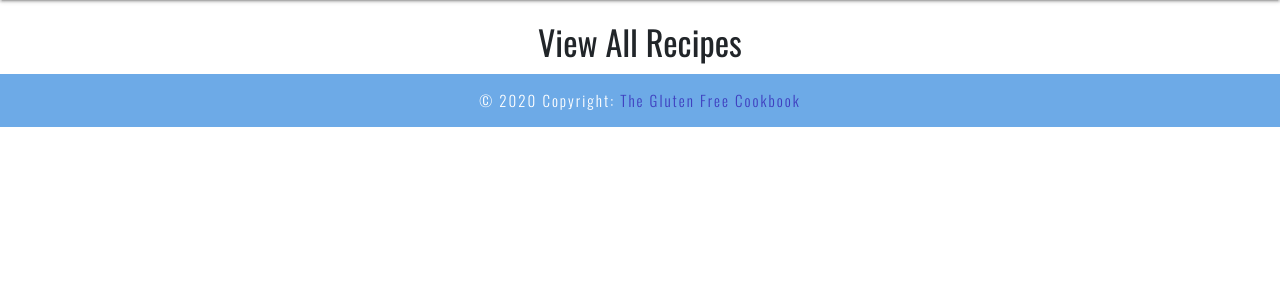
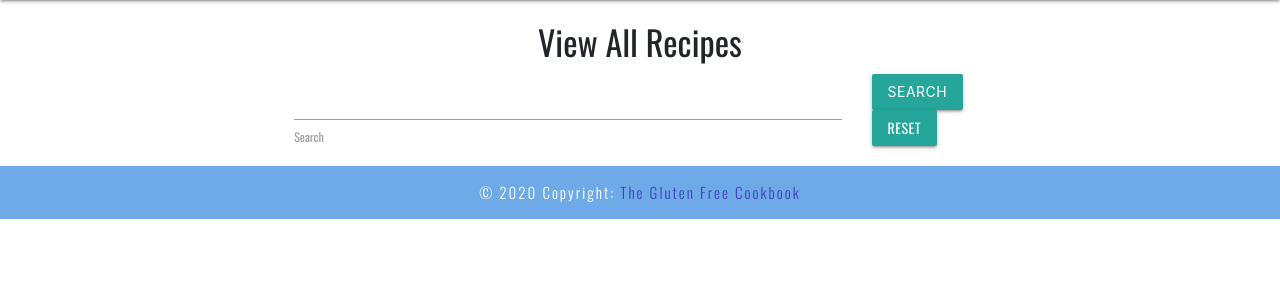
Before and after one commit to aprilha3097/The-Gluten-Free-Blog, a Flask app: page /recipes in a window 1280 px wide. Shown: the part 64-364 px from the top of the page. Run offline with Flask 2, Linux system fonts and the light colour scheme; data that the repository does not hold is empty; some libraries are stand-ins or nearby versions.

Commit message:
Add basic search form - functionality is not working

```diff
--- a/app.py
+++ b/app.py
@@ -25,6 +25,13 @@ def index():
 @app.route("/recipes")
 def recipes():
     recipes = list(mongo.db.recipes.find())
+    return render_template("recipes.html", recipes=recipes)
+
+
+@app.route("/search", methods=["GET", "POST"])
+def search():
+    query = request.form.get("query")
+    recipes = list(mongo.db.recipes.find({"$text": {"$search": query}}))
     return render_template("recipes.html", recipes=recipes)
 
 
--- a/templates/recipes.html
+++ b/templates/recipes.html
@@ -1,10 +1,24 @@
 {% extends "base.html" %}
 {% block content %}
+
 
     <!-- Preview all Recipes -->
     <h4 class="center-align">View All Recipes</h4>
 
-    {% for recipe in recipes %}
+    <div class="container">
+        <div class="row justify-content-md-center" action="{{url_for('search') }}" method="POST">
+            <form class="form-inline col-sm-8">
+                <input class="form-control" type="text" aria-label="Search" name="query" id="query" minlength="3" validate>
+                <label for="query">Search</label>
+            </form>
+            <div class="col-sm-2">
+                <button class="btn" type="submit">Search</button>
+                <a href="{{url_for('recipes') }}" class="btn">Reset</a>
+            </div>
+        </div>
+    </div>
+
+{% for recipe in recipes %}
     {% if loop.index % 2 != 0 %}
     <div class="row justify-content-md-center">
     <div class="col-sm-4">
@@ -29,7 +43,6 @@
         </div>
     </div>
     </div>
-
     {% endif %}
     {% endfor %}
 
```
